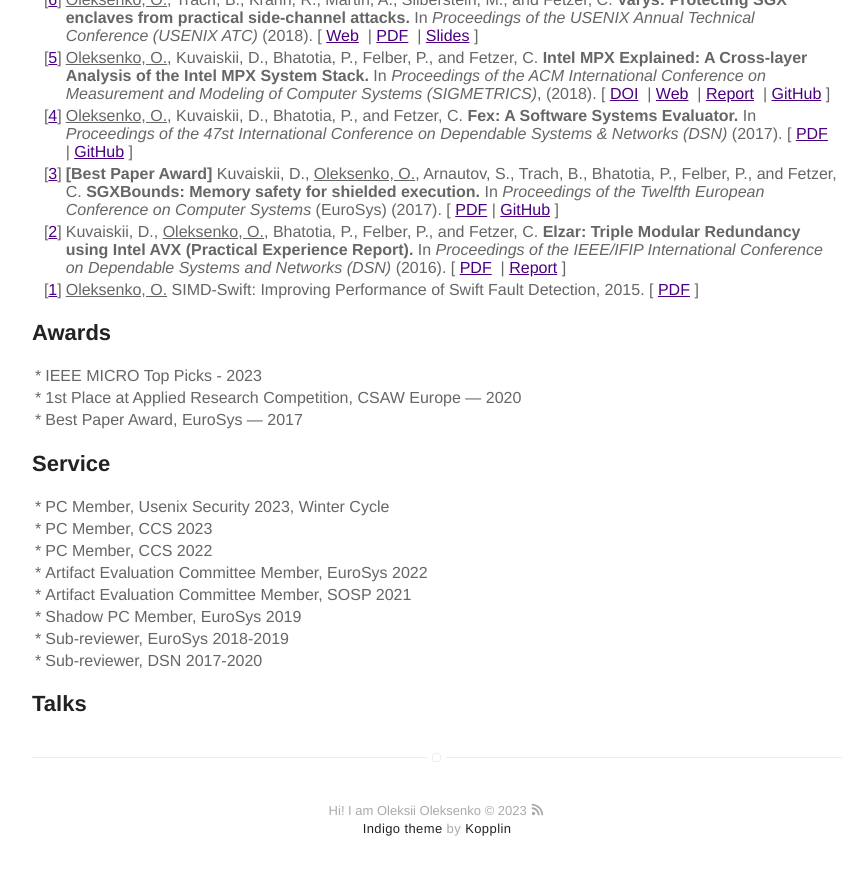
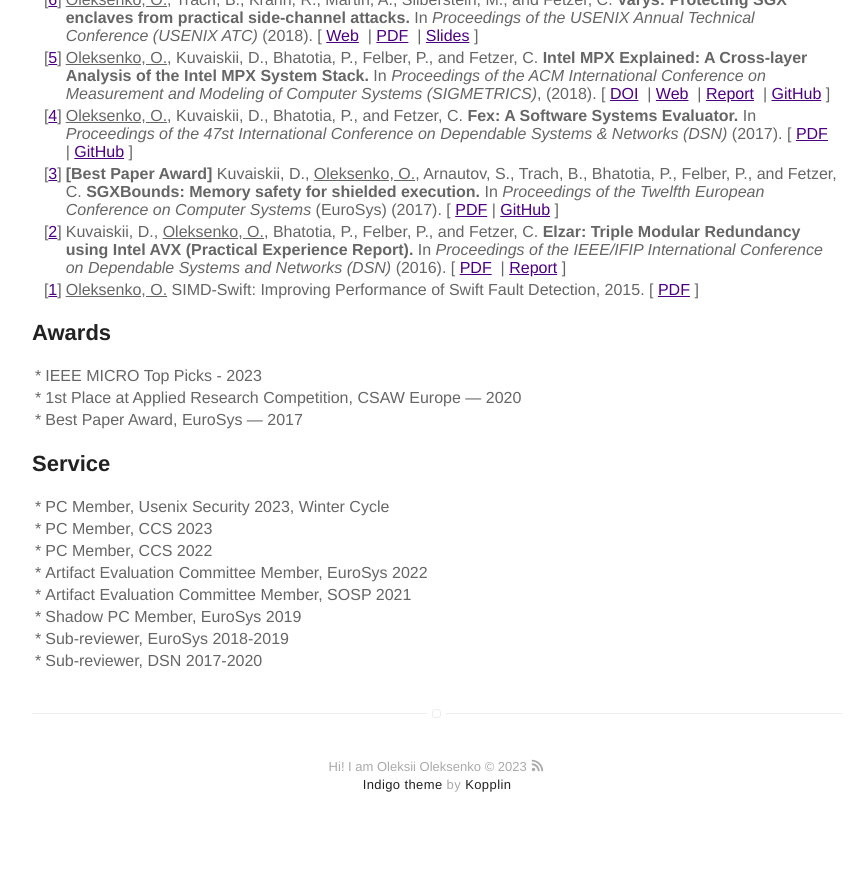
Before and after one commit to OleksiiOleksenko/oleksiioleksenko.github.io, a Jekyll site: the page built from index.html, in a window 1280 px wide and 900 px high, scrolled down 1215 px. Shown: the top 875 px of the window, without its empty margins (203-1070 px from the left). Built offline with Jekyll 4.4.1, drawn with Linux system fonts in a browser that asks for light colours.

Commit message:
removing unused header

```diff
--- a/index.html
+++ b/index.html
@@ -308,7 +308,7 @@
     </tr>
 </table>
 
-<h2 id="service">Talks</h2>
+<!-- <h2 id="service">Talks</h2> -->
 <!--
 <table>
     2023
```
